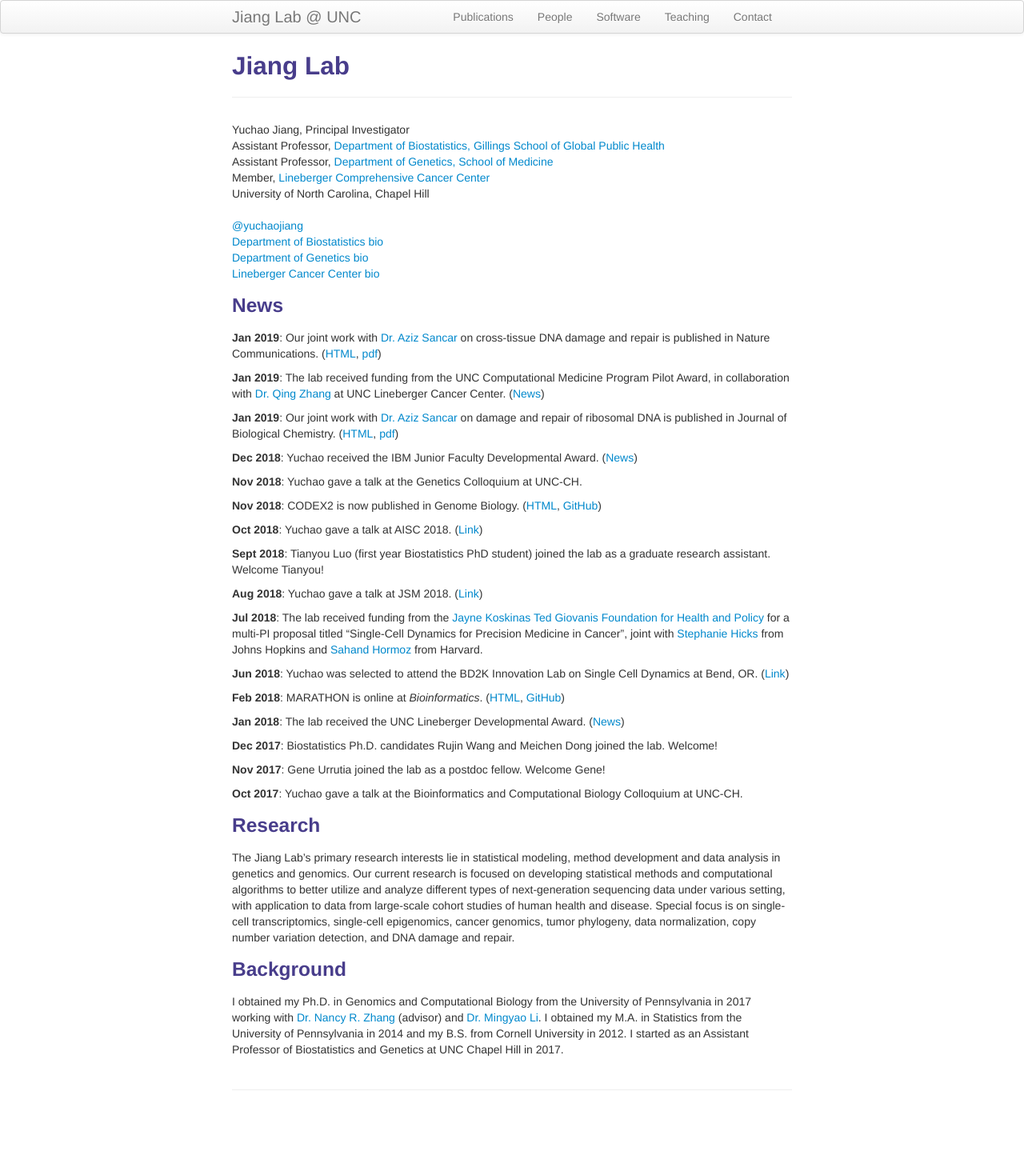
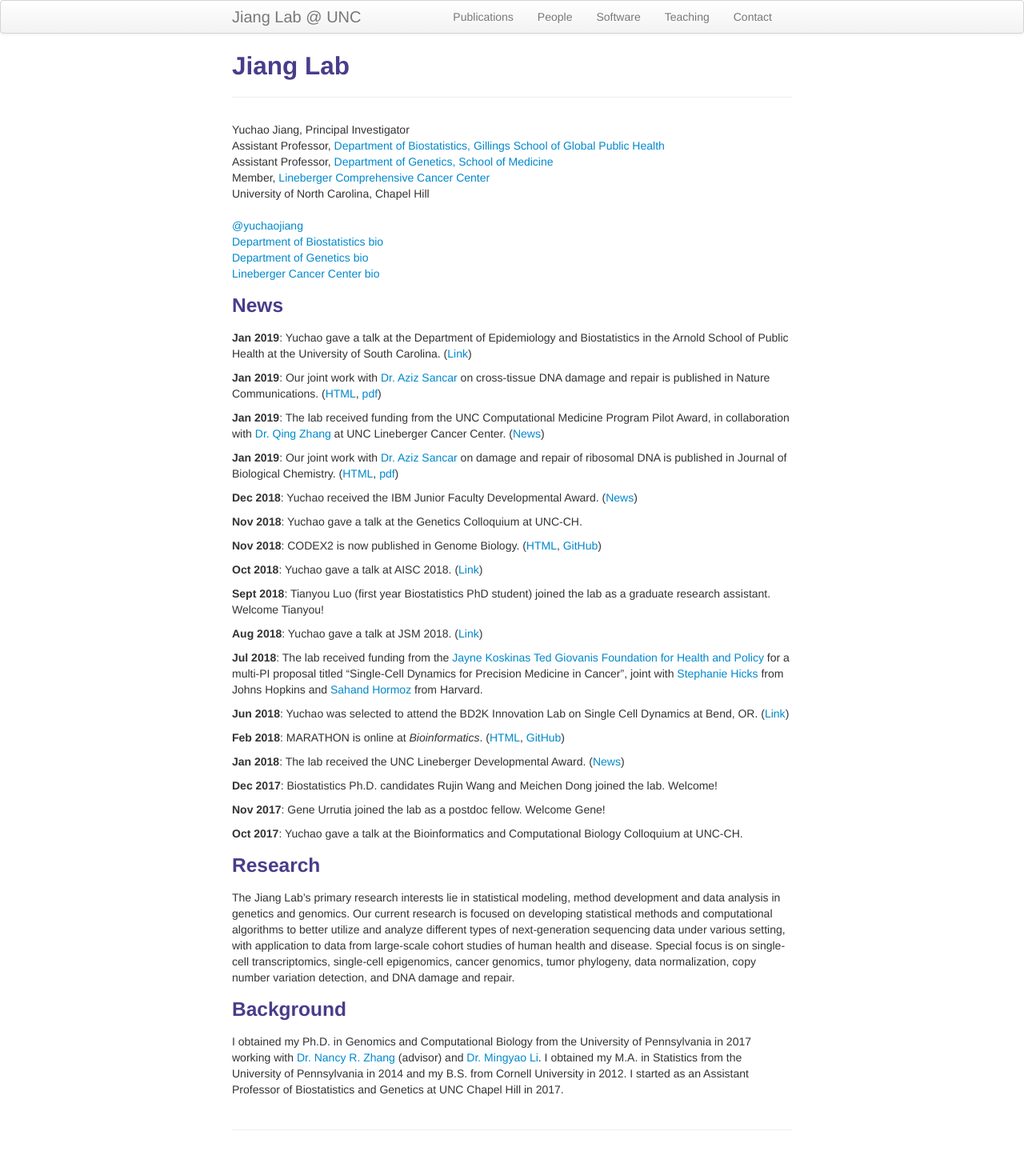
Before and after one commit to yuchaojiang/yuchaojiang.github.io, a Jekyll site: the page built from index.md, in a window 1280 px wide. Shown: the whole page at 80% size. Built offline with Jekyll 4.4.1, drawn with Linux system fonts in a browser that asks for light colours; before the commit the page ends 1394 px from its top, so only the background shows below that.

Commit message:
Update index.md

```diff
--- a/index.md
+++ b/index.md
@@ -25,6 +25,8 @@ description: I am an Assistant Professor in the Department of Biostatistics and
 </div>
 
 ### News
+**Jan 2019**: Yuchao gave a talk at the Department of Epidemiology and Biostatistics in the Arnold School of Public Health at the University of South Carolina. ([Link](https://www.dropbox.com/s/knzk4asp4vgrsuj/epibioJiangvs2.jpg?dl=0))
+
 **Jan 2019**: Our joint work with [Dr. Aziz Sancar](http://sancarlab.unc.edu/) on cross-tissue DNA damage and repair is published in Nature Communications. ([HTML](https://www.nature.com/articles/s41467-019-08290-2), [pdf](https://www.nature.com/articles/s41467-019-08290-2.pdf))
 
 **Jan 2019**: The lab received funding from the UNC Computational Medicine Program Pilot Award, in collaboration with [Dr. Qing Zhang](https://www.med.unc.edu/pathology/faculty-2/dplm-faculty-profiles2014dr-zhang/) at UNC Lineberger Cancer Center. ([News](http://news.unchealthcare.org/som-vital-signs/2019/jan-24/honors-and-awards?utm_source=vs-email&utm_medium=email&utm_campaign=4))
```
